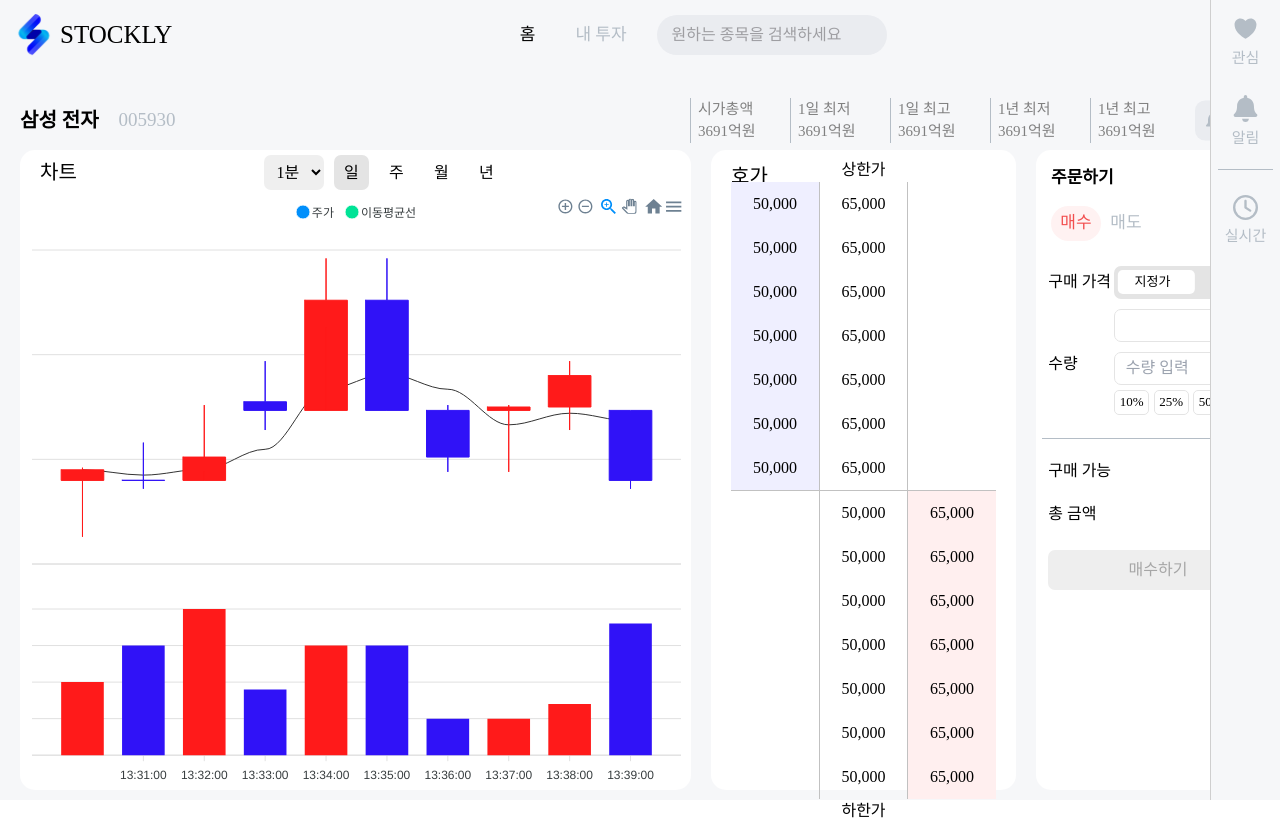
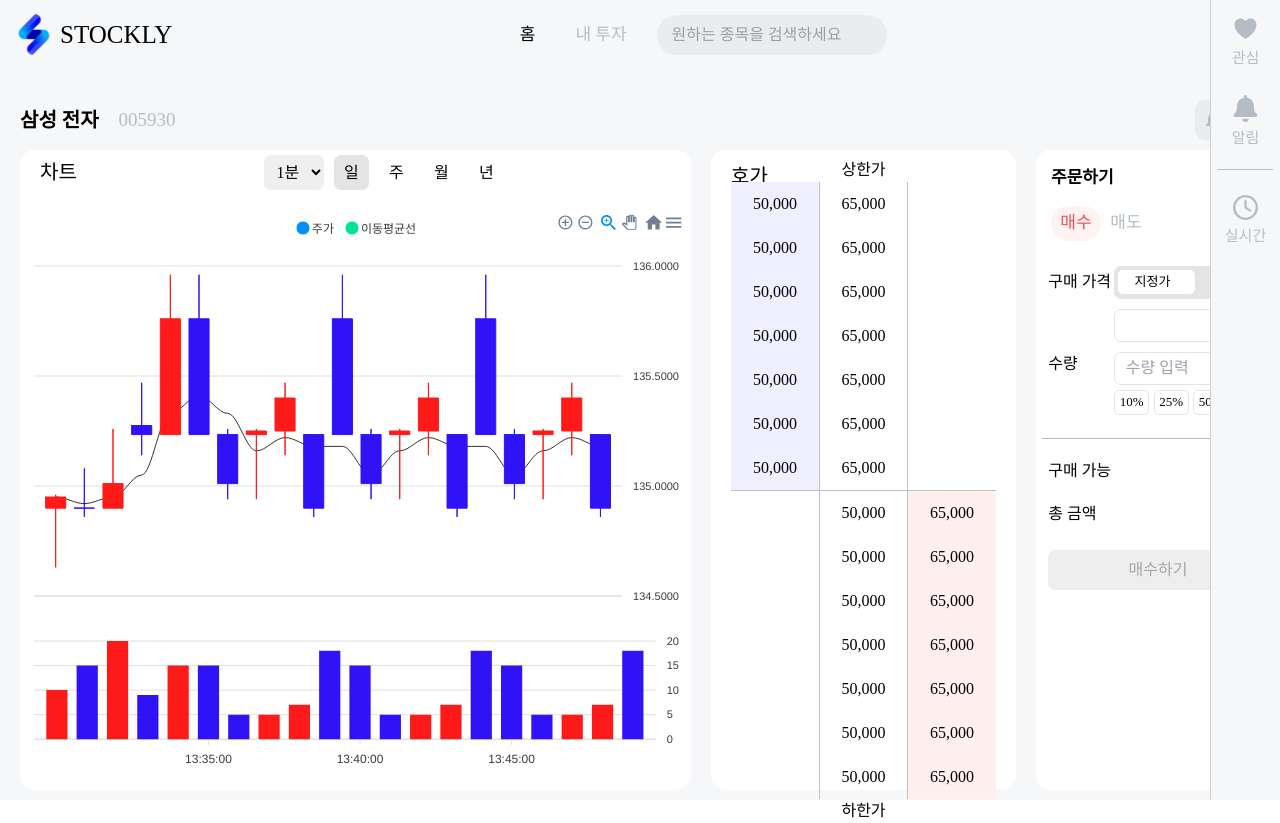
Before and after one commit to sykang519/StocklyFrontend, a React (Vite) app: page /details in a window 1280 px wide. Built offline with nearby package versions, Linux system fonts and the light colour scheme; a web font is replaced by a local one; what chartjs-plugin-zoom would draw is missing.

Commit message:
chore: 디자인 수정사항 반영

```diff
--- /dev/null
+++ b/src/components/stockDetails/CandleChart.css
@@ -0,0 +1,4 @@
+.chart-container .apexcharts-yaxis{
+    width: 50px !important;
+    border: 1px solid black !important;
+}
--- a/src/components/stockDetails/CandleChart.tsx
+++ b/src/components/stockDetails/CandleChart.tsx
@@ -1,5 +1,6 @@
 import React, { useState } from 'react';
 import ApexCharts from 'react-apexcharts';
+import './CandleChart.css';
 
 const data = [
   {
@@ -81,7 +82,87 @@
     high: 135.2338,
     close: 134.8993,
     volume: 18,
-  }
+  },
+  {
+    date: '2021-02-02 13:40:00',
+    open: 135.76,
+    low: 135.2338,
+    high: 135.96,
+    close: 135.2338,
+    volume: 15,
+  },
+  {
+    date: '2021-02-02 13:41:00',
+    open: 135.2338,
+    low: 134.94,
+    high: 135.2593,
+    close: 135.0108,
+    volume: 5,
+  },
+  {
+    date: '2021-02-02 13:42:00',
+    open: 135.2338,
+    low: 134.94,
+    high: 135.2593,
+    close: 135.25,
+    volume: 5,
+  },
+  {
+    date: '2021-02-02 13:43:00',
+    open: 135.25,
+    low: 135.14,
+    high: 135.4692,
+    close: 135.4,
+    volume: 7,
+  },
+  {
+    date: '2021-02-02 13:44:00',
+    open: 135.2338,
+    low: 134.8593,
+    high: 135.2338,
+    close: 134.8993,
+    volume: 18,
+  },
+  {
+    date: '2021-02-02 13:45:00',
+    open: 135.76,
+    low: 135.2338,
+    high: 135.96,
+    close: 135.2338,
+    volume: 15,
+  },
+  {
+    date: '2021-02-02 13:46:00',
+    open: 135.2338,
+    low: 134.94,
+    high: 135.2593,
+    close: 135.0108,
+    volume: 5,
+  },
+  {
+    date: '2021-02-02 13:47:00',
+    open: 135.2338,
+    low: 134.94,
+    high: 135.2593,
+    close: 135.25,
+    volume: 5,
+  },
+  {
+    date: '2021-02-02 13:48:00',
+    open: 135.25,
+    low: 135.14,
+    high: 135.4692,
+    close: 135.4,
+    volume: 7,
+  },
+  {
+    date: '2021-02-02 13:49:00',
+    open: 135.2338,
+    low: 134.8593,
+    high: 135.2338,
+    close: 134.8993,
+    volume: 18,
+  },
 ];
 
 const ApexChart: React.FC = () => {
@@ -105,7 +186,7 @@
   const movingAverageData = data.map((price, index, arr) => {
     const sum = arr.slice(Math.max(0, index - 2), index + 1).reduce((acc, curr) => acc + curr.close, 0);
     const avg = sum / Math.min(index + 1, 3); // 간단한 3일 이동평균
-    return { x: price.date, y: avg };
+    return { x: price.date, y: avg.toFixed(2) };
   });
 
   interface ChartContext {
@@ -127,7 +208,7 @@
 
   return (
     <div className="w-full h-[74vh] flex flex-col justify-center items-center">
-      <div id="chart-candlestick" className="w-full h-[48vh]">
+      <div id="chart-candlestick" className="w-full h-[50vh]">
         <ApexCharts
           type="candlestick"
           series={[
@@ -136,9 +217,6 @@
           ]}
           height="100%"
           options={{
-            theme: {
-              mode: 'light',
-            },
             chart: {
               toolbar: {
                 tools: {},
@@ -170,6 +248,9 @@
               type: 'datetime',
               min: xaxisRange.min,
               max: xaxisRange.max,
+              crosshairs: {
+                show: true,
+              },
               labels: {
                 show: false,
               },
@@ -179,25 +260,30 @@
               axisTicks: {
                 show: false,
               },
+              tooltip: {
+                enabled: false,
+              },
             },
             yaxis: {
-              show: false,
+              show: true,
               opposite: true,
+              forceNiceScale: true,
+              tooltip: {
+                enabled: true,
+              },
             },
             tooltip: {
-              y: {
-                formatter: (v) => `$ ${v.toFixed(2)}`,
-              },
+              shared: true,
             },
             legend: {
               show: true,
-              position: "top"
-            }
+              position: 'top',
+            },
           }}
         />
       </div>
 
-      <div id="chart-bar" className="w-full h-[26vh]">
+      <div id="chart-bar" className="w-full h-[20vh]">
         <ApexCharts
           type="bar"
           series={[{ name: 'Volume', data: volumeData }]}
@@ -228,6 +314,12 @@
               show: false,
             },
             xaxis: {
+              crosshairs: {
+                show: true,
+                opacity: 1,
+                position: 'back',
+                stroke: { width: 1, dashArray: 4 },
+              },
               type: 'datetime',
               min: xaxisRange.min,
               max: xaxisRange.max,
@@ -243,12 +335,15 @@
             },
             yaxis: {
               opposite: true,
-              show: false,
+              show: true,
               min: 0,
+              tooltip: {
+                enabled: true,
+              },
             },
             tooltip: {
-              y: {
-                formatter: (v) => `${v}`,
+              custom: function ({ series, seriesIndex, dataPointIndex }) {
+                return `<div style="padding: 10px; background: white; border-radius: 5px;"> 거래량: ${series[seriesIndex][dataPointIndex]} 주 </div>`;
               },
             },
           }}
--- a/src/components/stockDetails/TopContent.tsx
+++ b/src/components/stockDetails/TopContent.tsx
@@ -44,7 +44,7 @@
         <div className="text-[19px] text-font-gray m-[10px]">005930</div>
       </div>
       <div className="flex">
-        <div className="flex p-[10px]">
+        {/* <div className="flex p-[10px]">
           <div className="w-[80px] border-l border-font-gray px-[7px] m-[10px]">
             <div className="text-[15px] text-[#808080]">시가총액</div>
             <div className="text-[15px] text-[#808080]">3691억원</div>
@@ -65,7 +65,7 @@
             <div className="text-[15px] text-[#808080]">1년 최고</div>
             <div className="text-[15px] text-[#808080]">3691억원</div>
           </div>
-        </div>
+        </div> */}
         <button
           onClick={handleClick}
           id="basic-button"
```
